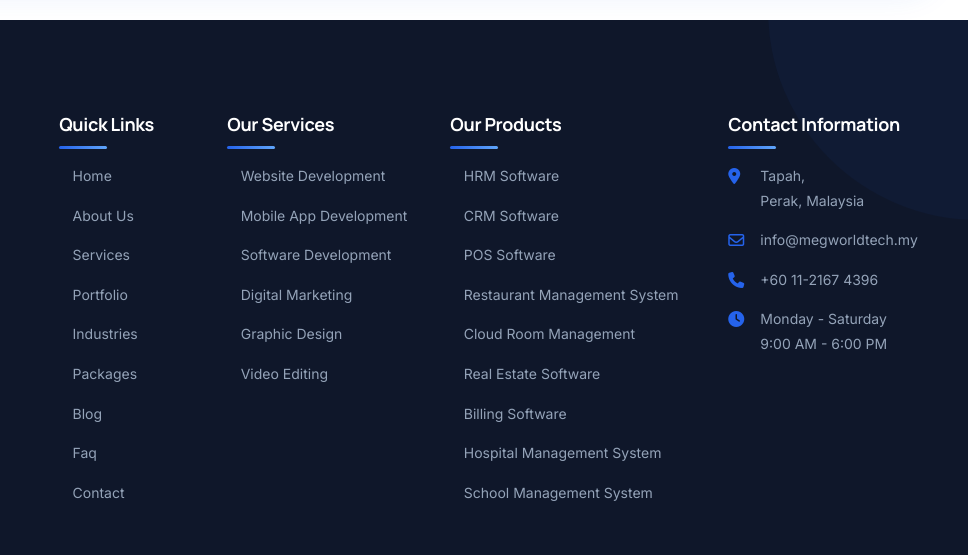
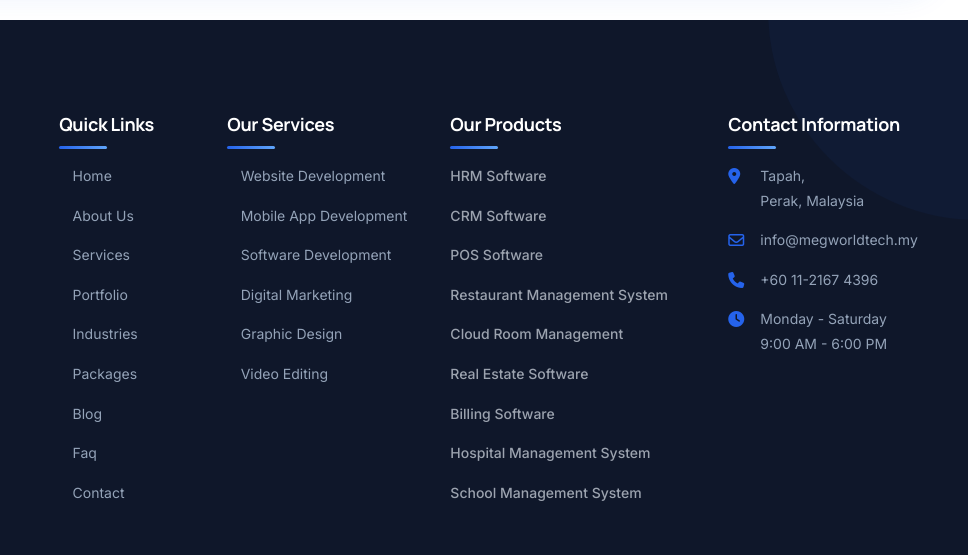
Before and after one commit to Elavarasi007/Meg-world-Malaysia, a plain HTML site: page index.html in a window 1280 px wide. Shown: the part 10487-11042 px from the top of the page, 312-1280 px from the left. Drawn offline with Linux system fonts and the light colour scheme.

Commit message:
Updated project

```diff
--- a/home.css
+++ b/home.css
@@ -2651,3 +2651,28 @@
 .footer-bottom-links{
   display: none;
 }
+/* =========================================================
+   FOOTER PRODUCTS
+   ========================================================= */
+
+.footer-products {
+    list-style: none;
+    padding: 0;
+    margin: 0;
+}
+
+.footer-products li {
+    margin-bottom: 10px;
+}
+
+.footer-products span {
+    color: #9ca3af;
+    font-size: 14px;
+    font-weight: 500;
+    transition: color 0.3s ease;
+}
+
+/* Hover effect */
+.footer-products span:hover {
+    color: #f9fafd;
+}
--- a/index.html
+++ b/index.html
@@ -1775,46 +1775,50 @@
             PRODUCTS
             ==================================================-->
 
-           <div class="footer-links">
+<!-- ==================================================
+     PRODUCTS
+     ================================================== -->
+
+<div class="footer-links">
 
     <h4>Our Products</h4>
 
-    <ul>
+    <ul class="footer-products">
 
         <li>
-            <a href="products.html">HRM Software</a>
+            <span>HRM Software</span>
         </li>
 
         <li>
-            <a href="products.html">CRM Software</a>
+            <span>CRM Software</span>
         </li>
 
         <li>
-            <a href="products.html">POS Software</a>
+            <span>POS Software</span>
         </li>
 
         <li>
-            <a href="products.html">Restaurant Management System</a>
+            <span>Restaurant Management System</span>
         </li>
 
         <li>
-            <a href="products.html">Cloud Room Management</a>
+            <span>Cloud Room Management</span>
         </li>
 
         <li>
-            <a href="products.html">Real Estate Software</a>
+            <span>Real Estate Software</span>
         </li>
 
         <li>
-            <a href="products.html">Billing Software</a>
+            <span>Billing Software</span>
         </li>
 
         <li>
-            <a href="products.html">Hospital Management System</a>
+            <span>Hospital Management System</span>
         </li>
 
         <li>
-            <a href="products.html">School Management System</a>
+            <span>School Management System</span>
         </li>
 
     </ul>
--- a/packages.css
+++ b/packages.css
@@ -770,3 +770,28 @@
     }
 
 }
+/* =========================================================
+   FOOTER PRODUCTS
+   ========================================================= */
+
+.footer-products {
+    list-style: none;
+    padding: 0;
+    margin: 0;
+}
+
+.footer-products li {
+    margin-bottom: 10px;
+}
+
+.footer-products span {
+    color: #9ca3af;
+    font-size: 14px;
+    font-weight: 500;
+    transition: color 0.3s ease;
+}
+
+/* Hover effect */
+.footer-products span:hover {
+    color: #f9fafd;
+}
```
Also changed, not shown: about.html (+15 -11 lines), blog.html (+15 -11 lines), contact-success.html (+15 -11 lines), contact.html (+15 -11 lines), faq.html (+15 -11 lines), industries.html (+15 -11 lines), packages.html (+15 -12 lines), portfolio.html (+15 -11 lines), services.html (+15 -11 lines).
